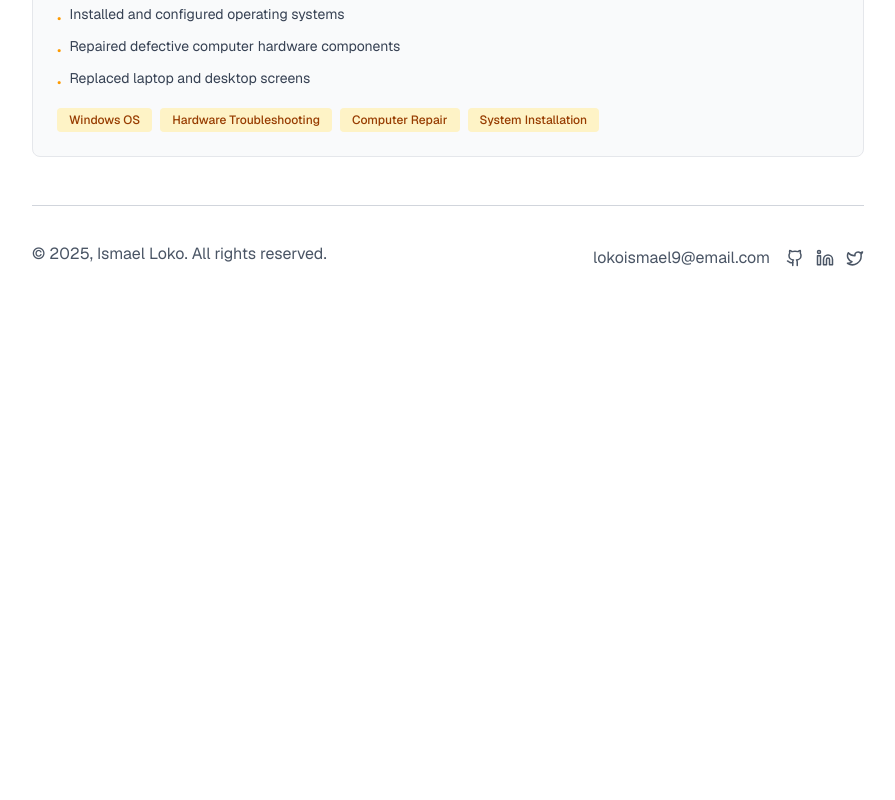
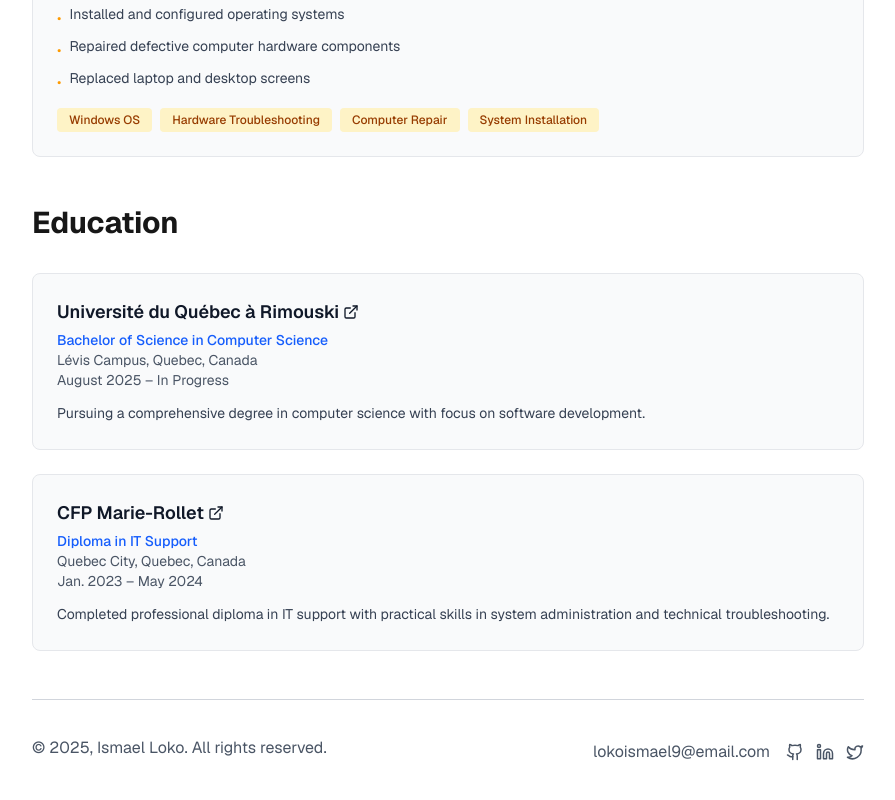
Before and after one commit to Lil-Code30/ismael-loko, a Next.js app: page / in a window 1280 px wide. Shown: the part 1464-2264 px from the top of the page, without its empty margins (192-1087 px from the left). Before the commit the page ends 1814 px from the top, so only its background shows below. Built offline with nearby package versions, Linux system fonts and the light colour scheme.

Commit message:
Add education section with EducationCard component
Introduces an Education section to the homepage, including a new EducationCard component for displaying education entries. Adds the IEducation type, education data to data.ts, and renders the section in page.tsx.

```diff
--- a/app/page.tsx
+++ b/app/page.tsx
@@ -10,8 +10,10 @@ import {
 } from "lucide-react";
 import { socials } from "@/data/data";
 import { workExperiences } from "@/data/data";
+import { education } from "@/data/data";
 import Footer from "@/components/Footer";
 import WorkExperienceCard from "@/components/WorkExperienceCard";
+import EducationCard from "@/components/EducationCard";
 
 const iconMap: Record<string, React.ReactNode> = {
   github: <Github size={18} />,
@@ -138,6 +140,16 @@ export default function Home() {
           </div>
         </div>
 
+        {/* Education Section */}
+        <div className="w-full mb-12">
+          <h2 className="text-3xl font-bold mb-8 dark:text-white">Education</h2>
+          <div className="space-y-6">
+            {education.map((edu, idx) => (
+              <EducationCard key={idx} education={edu} />
+            ))}
+          </div>
+        </div>
+
         <Footer />
       </main>
     </div>
--- /dev/null
+++ b/components/EducationCard.tsx
@@ -0,0 +1,50 @@
+import { ExternalLink } from "lucide-react";
+import { IEducation } from "@/types/types";
+
+interface EducationCardProps {
+  education: IEducation;
+}
+
+export default function EducationCard({ education }: EducationCardProps) {
+  return (
+    <div className="bg-gray-50 dark:bg-gray-900 rounded-lg p-6 border border-gray-200 dark:border-gray-800">
+      <div className="flex items-start justify-between mb-2">
+        <div className="flex-1">
+          <div className="flex items-center gap-2 mb-1">
+            {education.schoolLink ? (
+              <a
+                href={education.schoolLink}
+                target="_blank"
+                rel="noopener noreferrer"
+                className="text-lg font-semibold text-gray-900 dark:text-white hover:text-gray-600 dark:hover:text-gray-300 transition-colors flex items-center gap-1"
+              >
+                {education.school}
+                <ExternalLink size={16} />
+              </a>
+            ) : (
+              <h3 className="text-lg font-semibold text-gray-900 dark:text-white">
+                {education.school}
+              </h3>
+            )}
+          </div>
+          <p className="text-blue-600 dark:text-blue-400 text-sm font-medium">
+            {education.degree}
+          </p>
+          <p className="text-gray-600 dark:text-gray-400 text-sm">
+            {education.location}
+          </p>
+          <p className="text-gray-600 dark:text-gray-400 text-sm">
+            {education.period}
+          </p>
+        </div>
+      </div>
+
+      {/* Description */}
+      {education.description && (
+        <p className="text-gray-700 dark:text-gray-300 text-sm mt-3 leading-relaxed">
+          {education.description}
+        </p>
+      )}
+    </div>
+  );
+}
--- a/data/data.ts
+++ b/data/data.ts
@@ -1,4 +1,4 @@
-import { ISocial, IWorkExperience } from "../types/types";
+import { ISocial, IWorkExperience, IEducation } from "../types/types";
 
 export const socials: ISocial[] = [
   {
@@ -100,3 +100,24 @@ export const workExperiences: IWorkExperience[] = [
     type: "Internship",
   },
 ];
+
+export const education: IEducation[] = [
+  {
+    degree: "Bachelor of Science in Computer Science",
+    school: "Université du Québec à Rimouski",
+    schoolLink: "https://www.uqar.ca",
+    location: "Lévis Campus, Quebec, Canada",
+    period: "August 2025 – In Progress",
+    description:
+      "Pursuing a comprehensive degree in computer science with focus on software development.",
+  },
+  {
+    degree: "Diploma in IT Support",
+    school: "CFP Marie-Rollet",
+    schoolLink: "https://cfpmr.com/",
+    location: "Quebec City, Quebec, Canada",
+    period: "Jan. 2023 – May 2024",
+    description:
+      "Completed professional diploma in IT support with practical skills in system administration and technical troubleshooting.",
+  },
+];
```
Also changed, not shown: types/types.ts (+9 -0 lines).
